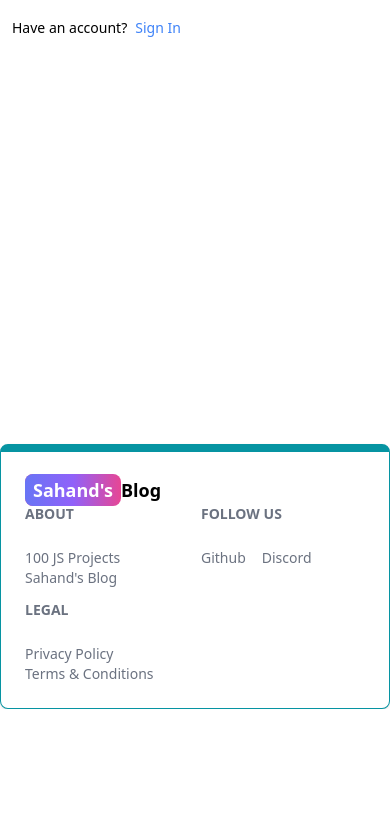
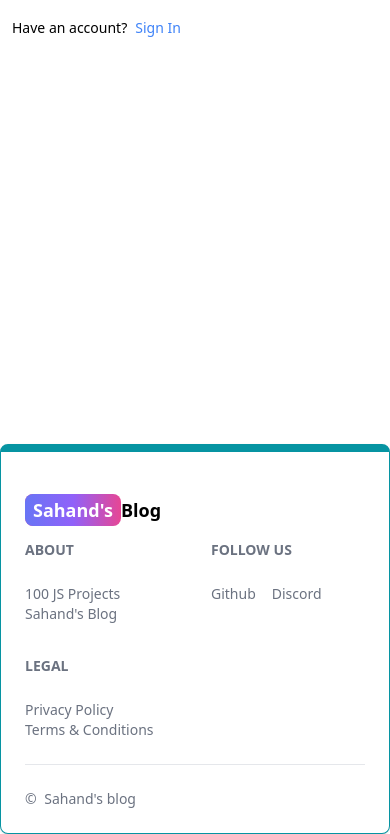
Before and after one commit to anshtrivediaiml/Blog-Site, a React (Vite) app in the folder client/: page /signup in a window 390 px wide. Shown: the part 544-1378 px from the top of the page. Before the commit the page ends 1253 px from the top, so only its background shows below. Built offline with nearby package versions, Linux system fonts and the light colour scheme.

Commit message:
footer minor changes

```diff
--- a/client/src/components/Footer.jsx
+++ b/client/src/components/Footer.jsx
@@ -6,7 +6,7 @@ const FooterCom = () => {
     <Footer container className="border border-t-8 border-teal-500 ">
       <div className="w-full max-w-7xl mx-auto">
         <div className="grid w-full justify-between sm:flex md:grid-cols-1">
-          <div className="">
+          <div className="mt-5">
             <Link
               to="/"
               className="self-center whitespace-nowrap text-lg sm:text-xl font-semibold dark:text-white"
@@ -17,7 +17,7 @@ const FooterCom = () => {
               Blog
             </Link>
           </div>
-          <div className="grid grid-cols-2 gap-3 sm:mt-4 sm:grid-cols-3 sm:gap-6">
+          <div className="grid grid-cols-2 gap-8 mt-4 sm:grid-cols-3 sm:gap-6">
             <div>
               <Footer.Title title="About"></Footer.Title>
               <Footer.LinkGroup>
@@ -60,6 +60,12 @@ const FooterCom = () => {
         </div>
           </div>
         </div>
+        <Footer.Divider/>
+        <div className="">
+            <Footer.Copyright href="#" by="Sahand's blog"/>
+        </div>
+
+
       </div>
     </Footer>
   );
```
